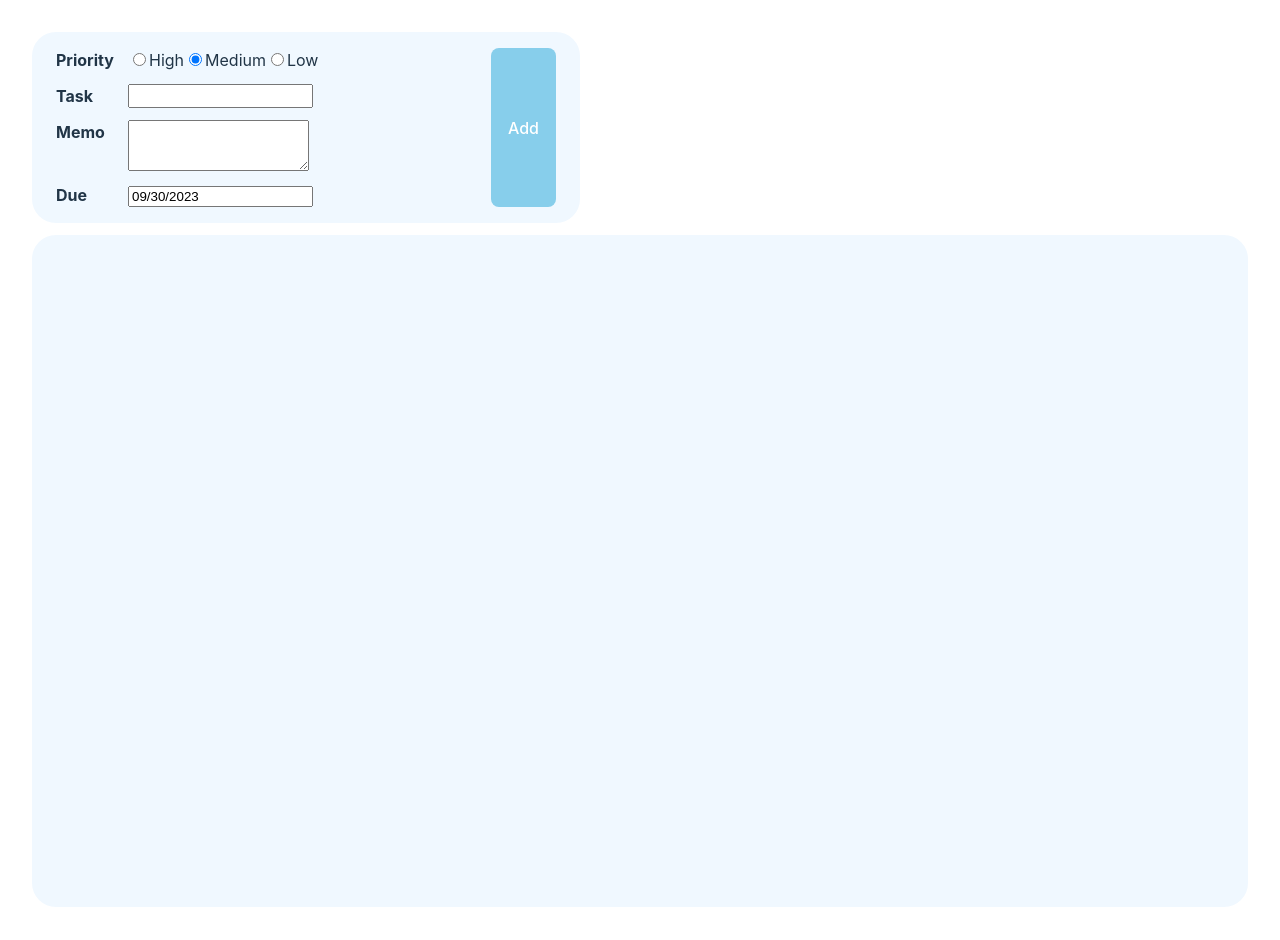
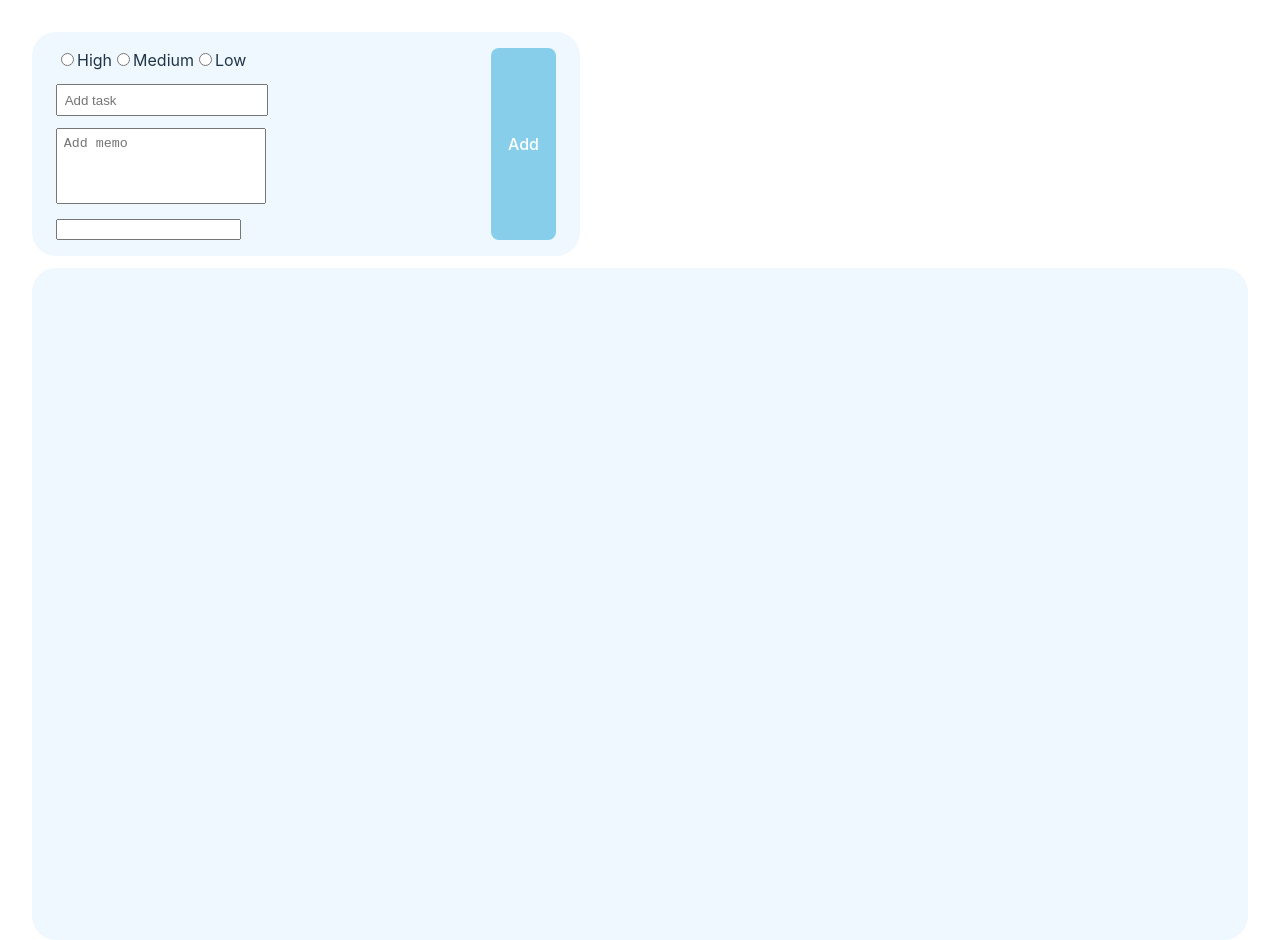
Before and after one commit to yumincho/sparcs-newbie-seminar-react, a React (Vite) app: page / in a window 1280 px wide. Before the commit the page ends 907 px from the top, so only its background shows below. Built offline with nearby package versions, Linux system fonts and the light colour scheme.

Commit message:
Fix text input & textarea & date picker & radio

```diff
--- a/src/components/MyDatePicker.jsx
+++ b/src/components/MyDatePicker.jsx
@@ -1,15 +1,8 @@
 import DatePicker from "react-datepicker";
 import "react-datepicker/dist/react-datepicker.css";
 
-const MyDatePicker = ({label, due, onChange}) => {
-
-
-    return <div className='input-card'>
-        <p className='input-label'>
-            {label}
-        </p>
-        <DatePicker selected={due} onChange={onChange}/>
-    </div>
+const MyDatePicker = ({value, onChange}) => {
+    return <DatePicker selected={value} onChange={onChange}/>
 }
 
 export default MyDatePicker;
--- a/src/components/RadioButtonGroup.jsx
+++ b/src/components/RadioButtonGroup.jsx
@@ -1,19 +1,17 @@
 import RadioButton from "./RadioButton";
 
-const RadioButtonGroup = ({label, handleChange}) => {
+const RadioButtonGroup = ({value, onChange}) => {
     const priority_list = ["High", "Medium", "Low"]
 
-    return <div className='input-card'>
-    <p className='input-label'>
-      {label}
-    </p>
-    <form onClick={handleChange}>
-      <RadioButton optionName={priority_list[0]} defaultChecked={false}/>
-      <RadioButton optionName={priority_list[1]} defaultChecked={true}/>
-      <RadioButton optionName={priority_list[2]} defaultChecked={false}/>
+    const high_checked = (value === "High");
+    const medium_checked = (value === "Medium");
+    const low_checked = (value === "Low");
+
+    return <form onClick={onChange} className="radioContainer">
+      <RadioButton optionName={priority_list[0]} defaultChecked={high_checked}/>
+      <RadioButton optionName={priority_list[1]} defaultChecked={medium_checked}/>
+      <RadioButton optionName={priority_list[2]} defaultChecked={low_checked}/>
     </form>
-
-  </div>
 }
 
 export default RadioButtonGroup;
--- /dev/null
+++ b/src/components/Text.css
@@ -0,0 +1,5 @@
+.text {
+    resize: none;
+    width: 100%;
+    padding: .5em;
+}
--- a/src/components/TextInput.jsx
+++ b/src/components/TextInput.jsx
@@ -1,13 +1,13 @@
-const TextInput = ({label, task}) => {
-    return <div className='input-card'>
-        <p className='input-label'>
-            {label}
-        </p>
-        <input
+import "./Text.css"
+
+const TextInput = ({value, onChange}) => {
+    return <input
+            className="text"
             name="task"
-            value={task}
+            value={value}
+            placeholder="Add task"
+            onChange={onChange}
         />
-  </div>
 }
 
 export default TextInput;
--- a/src/components/Textarea.jsx
+++ b/src/components/Textarea.jsx
@@ -1,14 +1,14 @@
-const Textarea = ({label, task}) => {
-    return <div className='input-card'>
-        <p className='input-label'>
-            {label}
-        </p>
-        <textarea
-        name="task"
-        value={task}
-        rows={3}
-    />
-    </div>
+import "./Text.css"
+
+const Textarea = ({value, onChange}) => {
+    return <textarea
+            className="text"
+            name="task"
+            value={value}
+            rows={4}
+            placeholder="Add memo"
+            onChange={onChange}
+        />
 }
 
 export default Textarea;
```
